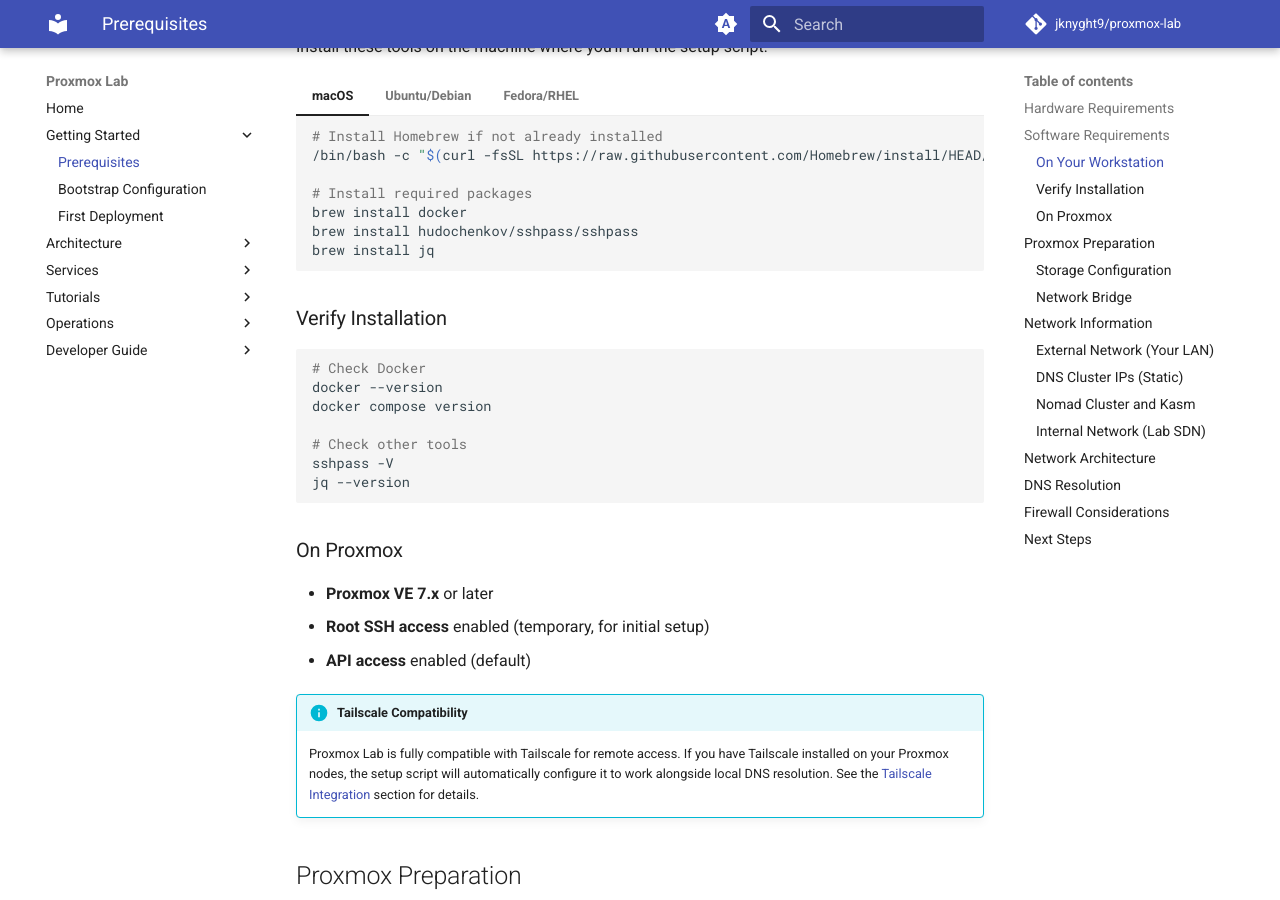
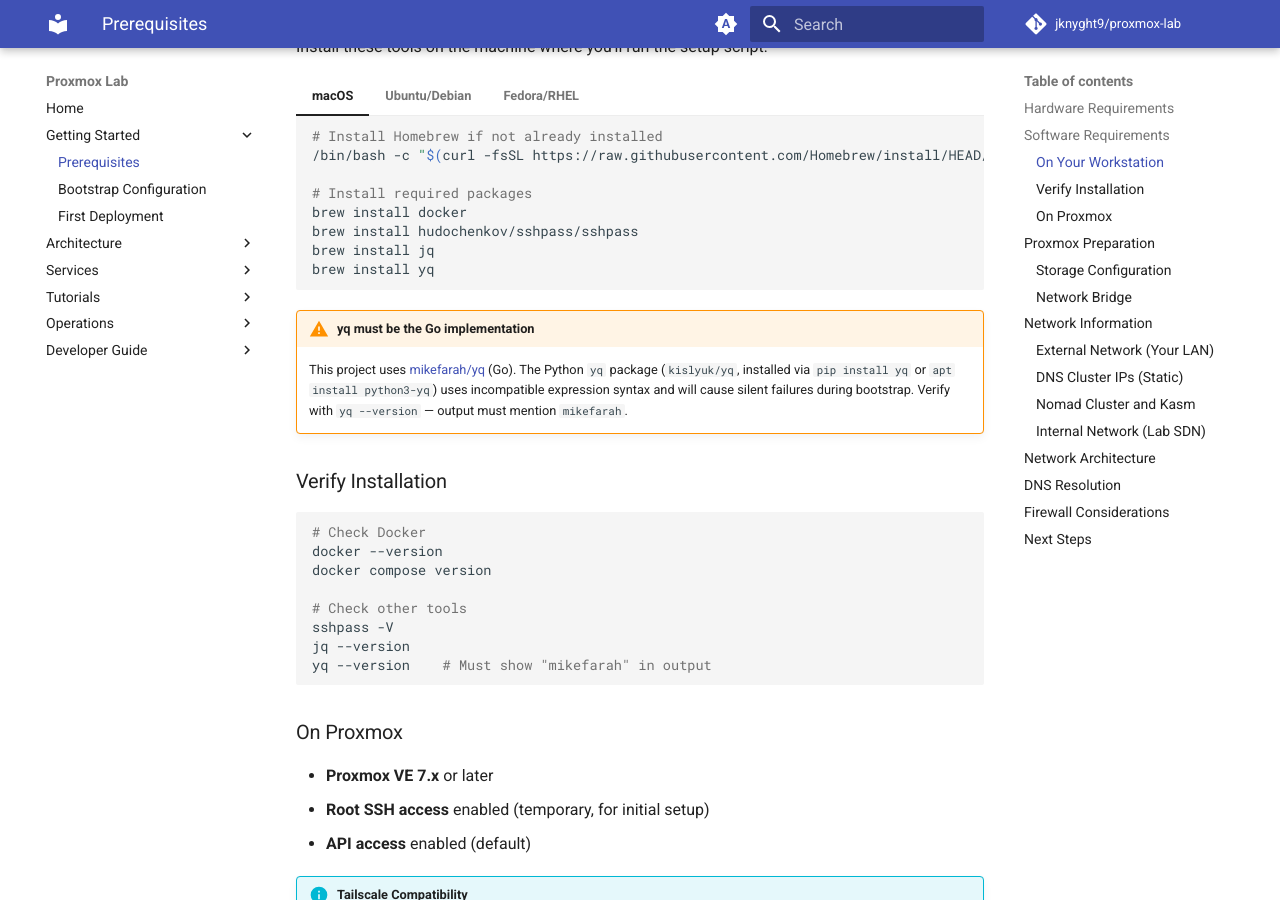
Before and after one commit to jknyght9/proxmox-lab, an MkDocs documentation site: the page built from docs/getting-started/prerequisites.md, in a window 1280 px wide and 900 px high, scrolled down 1029 px. Built offline with MkDocs 1.6.1 and Material for MkDocs 9.7.7, drawn with Linux system fonts in a browser that asks for light colours; comment, search, counter and statistics services are not loaded.

Commit message:
Add yq to prerequisites and runtime dependency check
bootstrap.sh has used yq since the YAML config refactor, but it was
missing from both checkRequirements and the prerequisites docs — leading
to silent failures (all required fields reported missing) when yq isn't
installed. Also detect and reject the incompatible Python yq.

Co-Authored-By: Claude Opus 4.7 (1M context) <noreply@anthropic.com>

````diff
--- a/docs/getting-started/prerequisites.md
+++ b/docs/getting-started/prerequisites.md
@@ -39,6 +39,7 @@ Install these tools on the machine where you'll run the setup script:
     brew install docker
     brew install hudochenkov/sshpass/sshpass
     brew install jq
+    brew install yq
     ```
 
 === "Ubuntu/Debian"
@@ -53,6 +54,10 @@ Install these tools on the machine where you'll run the setup script:
 
     # Install other requirements
     sudo apt install -y sshpass jq
+
+    # Install yq (mikefarah Go version — required, NOT the python-yq apt package)
+    sudo wget -qO /usr/local/bin/yq https://github.com/mikefarah/yq/releases/latest/download/yq_linux_amd64
+    sudo chmod +x /usr/local/bin/yq
     ```
 
 === "Fedora/RHEL"
@@ -63,9 +68,16 @@ Install these tools on the machine where you'll run the setup script:
     sudo systemctl enable --now docker
     sudo usermod -aG docker $USER
 
-    # Install other requirements
-    sudo dnf install -y sshpass jq
+    # Install other requirements (yq in Fedora repos is the mikefarah Go version)
+    sudo dnf install -y sshpass jq yq
     ```
+
+!!! warning "yq must be the Go implementation"
+    This project uses [mikefarah/yq](https://github.com/mikefarah/yq) (Go).
+    The Python `yq` package (`kislyuk/yq`, installed via `pip install yq` or
+    `apt install python3-yq`) uses incompatible expression syntax and will
+    cause silent failures during bootstrap. Verify with `yq --version` —
+    output must mention `mikefarah`.
 
 ### Verify Installation
 
@@ -77,6 +89,7 @@ docker compose version
 # Check other tools
 sshpass -V
 jq --version
+yq --version    # Must show "mikefarah" in output
 ```
 
 ### On Proxmox
````
Also changed, not shown: .claude/CLAUDE.md (+1 -1 lines), 1 other file.
